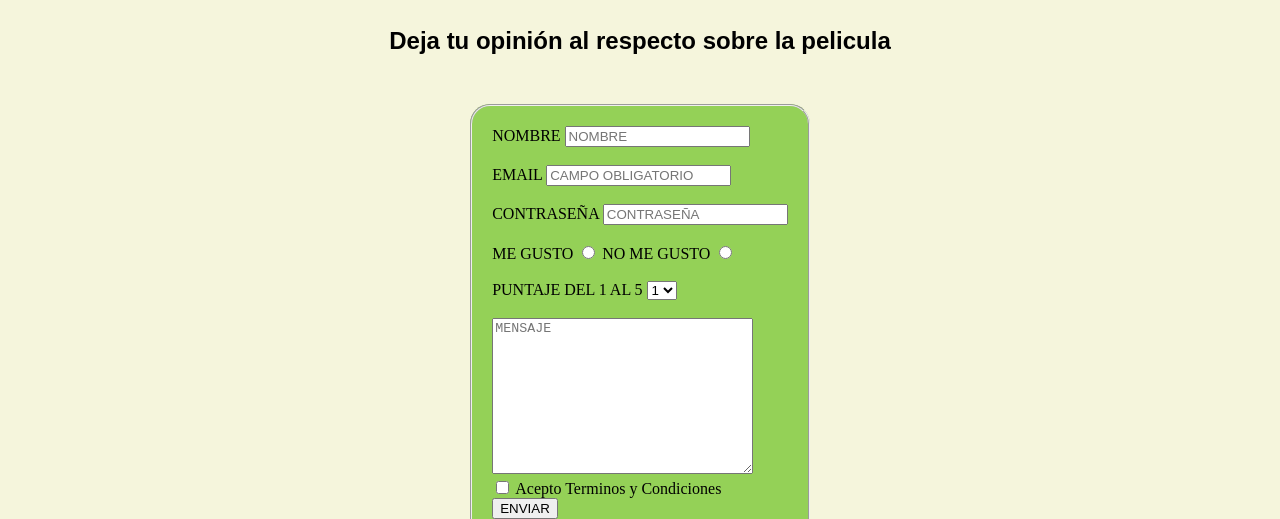
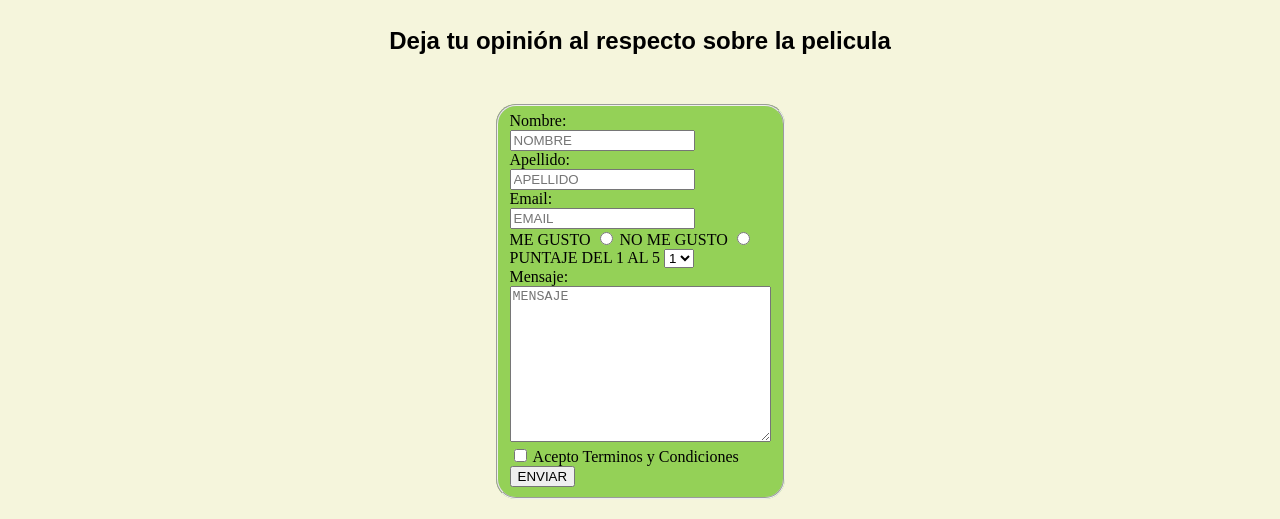
Before and after one commit to josecham/Harry_Potter, a plain HTML site: page pages/contacto.html in a window 1280 px wide. Shown: the part 584-1103 px from the top of the page. Drawn offline with Linux system fonts and the light colour scheme.

Commit message:
la etiqueta de lo que guardo

```diff
--- a/pages/contacto.html
+++ b/pages/contacto.html
@@ -34,21 +34,13 @@
     <h2>Deja tu opinión al respecto sobre la pelicula</h2>
     </div>
     <form action="#" method="post" class="colorf" >
-        <fieldset class="colorform p20">
-    <div>
-        <label for="nombre">NOMBRE</label>
-        <input id="nombre" name="nombre" placeholder="NOMBRE">
-    </div><br>
-    <div>
-    <label> EMAIL
-        <input type="email" placeholder="CAMPO OBLIGATORIO" required>
-    </label>
-    </div><br>
-    <div>
-    <label> CONTRASEÑA
-        <input type="contraseña" placeholder="CONTRASEÑA">
-    </label>
-    </div><br>
+        <fieldset class="colorform">
+            <label for="nombre">Nombre:</label><br>
+            <input type="text" name="nombre" id="nombre" placeholder="NOMBRE" class="elemento"><br>
+            <label for="apellido">Apellido:</label><br>
+            <input type="text" name="apellido" id="apellido" placeholder="APELLIDO" class="elemento"><br>
+            <label for="email">Email:</label><br>
+            <input type="email" name="email" id="email" placeholder="EMAIL" class="elemento"><br>
             <div>
                 <label> ME GUSTO
                     <input type="radio" name="gender" value="Masculino">
@@ -56,7 +48,7 @@
                 <label> NO ME GUSTO
                     <input type="radio" name="gender" value="Femenino">
                 </label>
-    </div><br>
+            </div>
             <div>
                 <label> PUNTAJE DEL 1 AL 5
                     <select name="puntaje del 1 al 5">
@@ -67,13 +59,14 @@
                         <option value="5">5</option>
                     </select>
                 </label>
-    </div><br>
-        <textarea name="#" id="message" cols="30" rows="10"placeholder="MENSAJE" class="mensaje"></textarea><br>
-        <label>
+            </div>
+            <label for="message">Mensaje:</label><br>
+            <textarea name="#" id="message" cols="30" rows="10" placeholder="MENSAJE" class="mensaje"></textarea>
+            <label><br>
             <input class="formulario__checkbox" type="checkbox" name="terminos" id="terminos">
              Acepto Terminos y Condiciones
             </label><br>
-        <button type="submit">ENVIAR</button>
+            <input type="submit" value="ENVIAR">
             </fieldset>
     </form>
 
```
Lines whose indentation alone changed are shown as unchanged.
